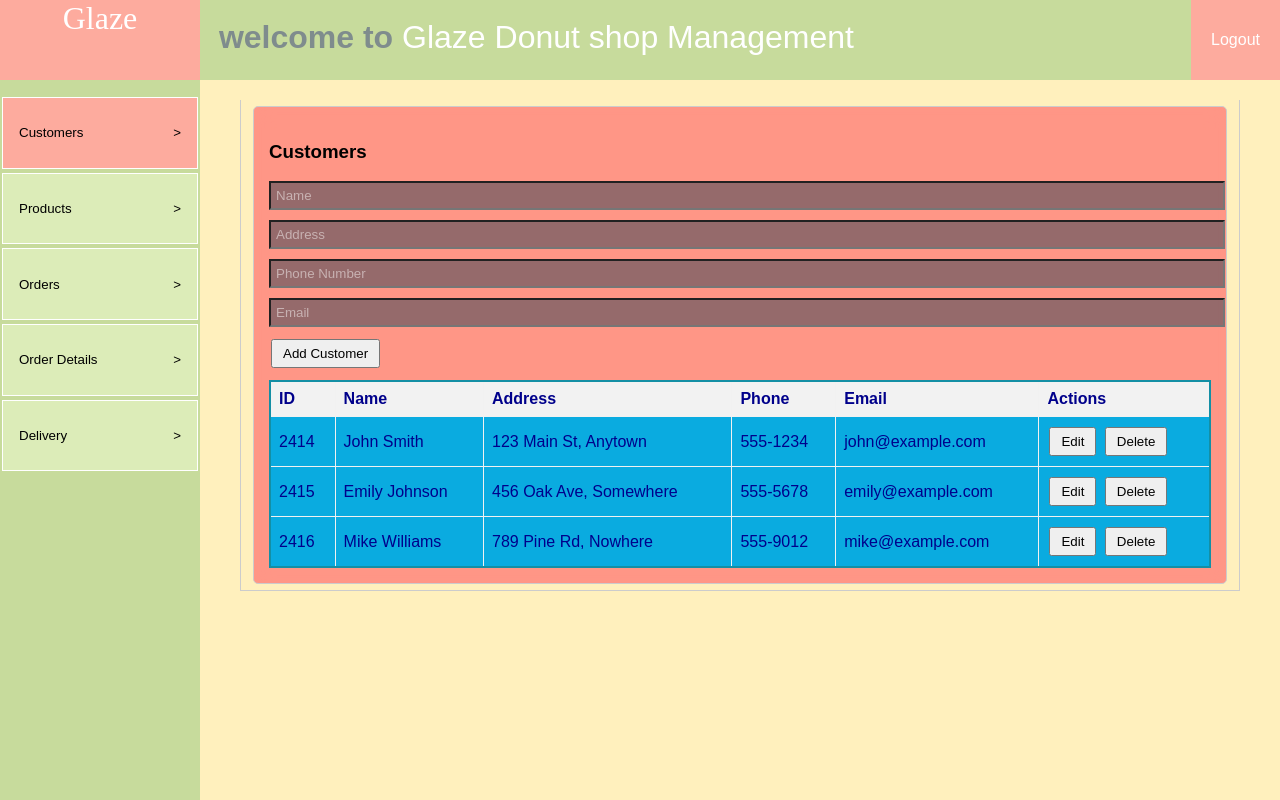
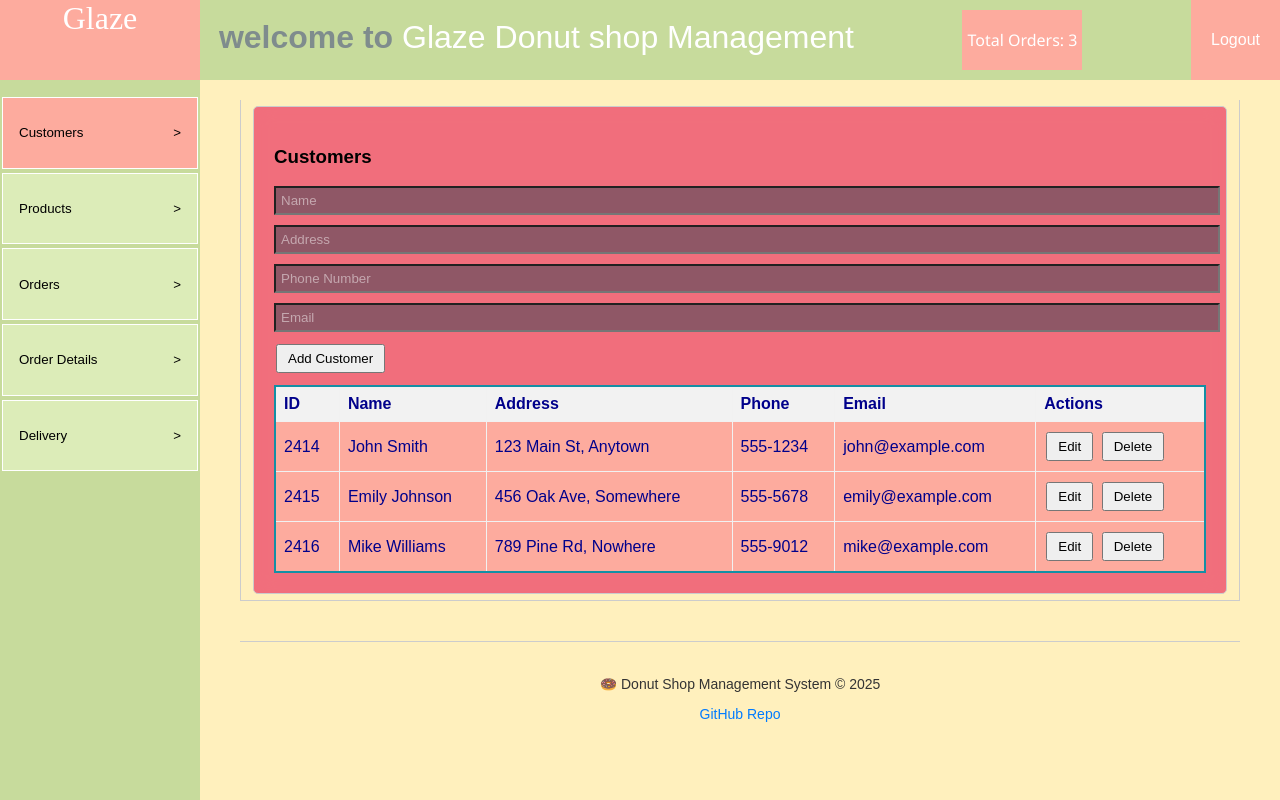
Before and after one commit to MinOkkar/Glaze-Donut-Management-System, a plain HTML site: page main.html in a window 1280 px wide. Drawn offline with Linux system fonts and the light colour scheme.

Commit message:
footer added

```diff
--- a/main.html
+++ b/main.html
@@ -3,7 +3,7 @@
   <head>
     <meta charset="UTF-8" />
     <meta name="viewport" content="width=device-width, initial-scale=1.0" />
-    <title>Order Management System</title>
+    <title>Glaze</title>
     <link rel="stylesheet" href="style.css" />
   </head>
   <body>
@@ -35,6 +35,7 @@
         <h1>
           <span class="h1Span">welcome to</span> Glaze Donut shop Management
         </h1>
+        <p id="orderCount">Total Orders: 0</p>
         <a href="" class="logout" onclick="logout(event)">Logout</a>
       </div>
 
@@ -300,6 +301,16 @@
           </table>
         </div>
       </div>
+      <footer class="app-footer">
+        <p>🍩 Donut Shop Management System &copy; 2025</p>
+        <p>
+          <a
+            href="https://github.com/MinOkkar/Glaze-Donut-Management-System"
+            target="_blank"
+            >GitHub Repo</a
+          >
+        </p>
+      </footer>
     </div>
     <script src="script.js"></script>
   </body>
--- a/script.js
+++ b/script.js
@@ -429,9 +429,12 @@ document.getElementById("orderForm").addEventListener("submit", function (e) {
   }
 
   localStorage.setItem("orders", JSON.stringify(orders));
+  updateOrderCount();
   renderOrders();
   populateOrderDropdown();
+  updateOrderCount();
   updateStatistics();
+  updateOrderCount();
   resetOrderForm();
 });
 
@@ -479,6 +482,7 @@ function editOrder(id) {
 
     document.getElementById("orderSubmit").textContent = "Update Order";
     document.getElementById("orderCancel").style.display = "inline-block";
+    updateOrderCount();
   }
 }
 
@@ -489,7 +493,10 @@ function deleteOrder(id) {
     localStorage.setItem("orders", JSON.stringify(orders));
     localStorage.setItem("orderDetails", JSON.stringify(orderDetails));
     renderOrders();
+    updateOrderCount();
     renderOrderDetails();
+    updateOrderCount();
+    updateOrderCount();
   }
 }
 
@@ -536,8 +543,9 @@ document
       // Add new order detail
       orderDetails.push(orderDetail);
     }
-
+    updateOrderCount();
     localStorage.setItem("orderDetails", JSON.stringify(orderDetails));
+    updateOrderCount();
     renderOrderDetails();
     resetOrderDetailForm();
   });
@@ -659,7 +667,7 @@ function renderAll() {
   renderDeliveries();
   renderOrders();
   renderOrderDetails();
-
+  updateOrderCount();
   populateCustomerDropdown();
   populateDeliveryDropdown();
   populateOrderDropdown();
@@ -968,3 +976,20 @@ function printReceipt() {
   `);
   printWindow.document.close();
 }
+function updateOrderCount() {
+  const totalOrders = orders.length;
+  const countElement = document.getElementById("orderCount");
+
+  if (countElement) {
+    countElement.textContent = `Total Orders: ${totalOrders}`;
+  } else {
+    // Create the element if it doesn't exist
+    const ordersTab = document.querySelector("#Orders");
+    if (ordersTab) {
+      const countP = document.createElement("p");
+      countP.id = "orderCount";
+      countP.textContent = `Total Orders: ${totalOrders}`;
+      ordersTab.insertBefore(countP, ordersTab.firstChild);
+    }
+  }
+}
--- a/style.css
+++ b/style.css
@@ -23,9 +23,9 @@ body {
 }
 .section {
   border: 1px solid #ccc;
-  padding: 15px;
+  padding: 20px;
   border-radius: 5px;
-  background-color: rgba(255, 0, 43, 0.377);
+  background-color: #e500458a;
   backdrop-filter: blur(10px);
 }
 .form-group {
@@ -188,10 +188,8 @@ input::placeholder {
 }
 
 table {
-  background-color: rgb(
-    10,
-    171,
-    224
+  background-color: var(
+    --third-color
   ); /* Changes background color of the table */
   border: 2px solid rgb(20, 143, 165); /* Changes the border color */
   color: darkblue; /* Changes the text color */
@@ -211,3 +209,35 @@ table {
     overflow: visible !important;
   }
 }
+
+#orderCount {
+  text-align: center;
+  align-self: center;
+  background-color: var(--third-color);
+  height: 50px;
+  align-content: center;
+  font-family: "Segoe UI", Tahoma, Geneva, Verdana, sans-serif;
+  padding: 5px;
+  margin: 0px;
+}
+
+.app-footer {
+  padding: 20px 0;
+  text-align: center;
+  font-size: 14px;
+  color: #333;
+  margin-top: 40px;
+  border-top: 1px solid #ccc;
+}
+
+.app-footer a {
+  color: #007bff;
+  text-decoration: none;
+  margin: 0 10px;
+  transition: color 0.3s;
+}
+
+.app-footer a:hover {
+  color: #0056b3;
+  text-decoration: underline;
+}
```
Also changed, not shown: background.jpg (deleted).
